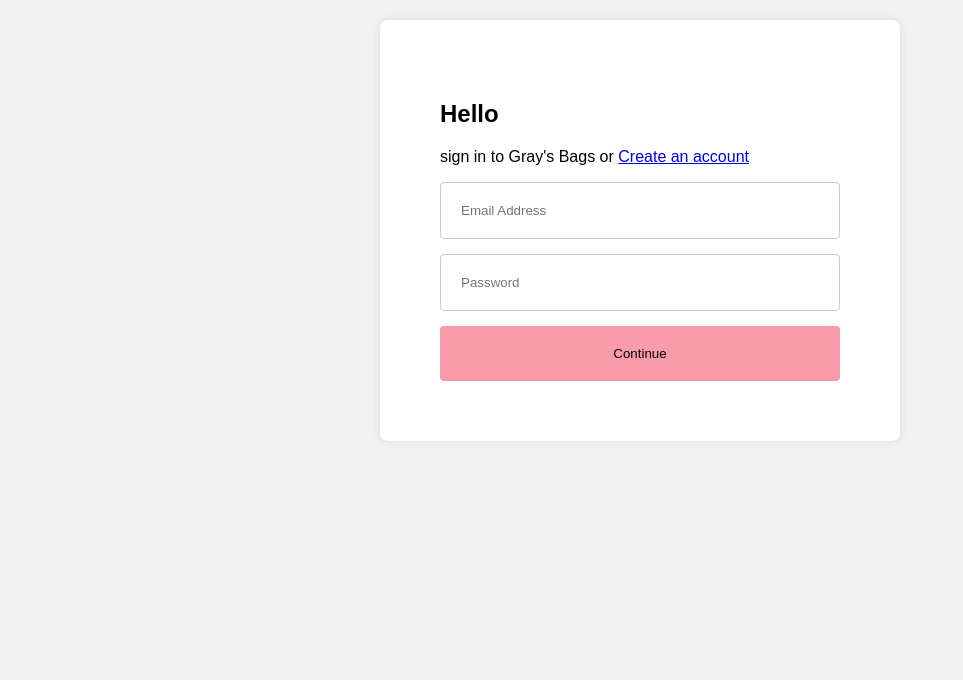
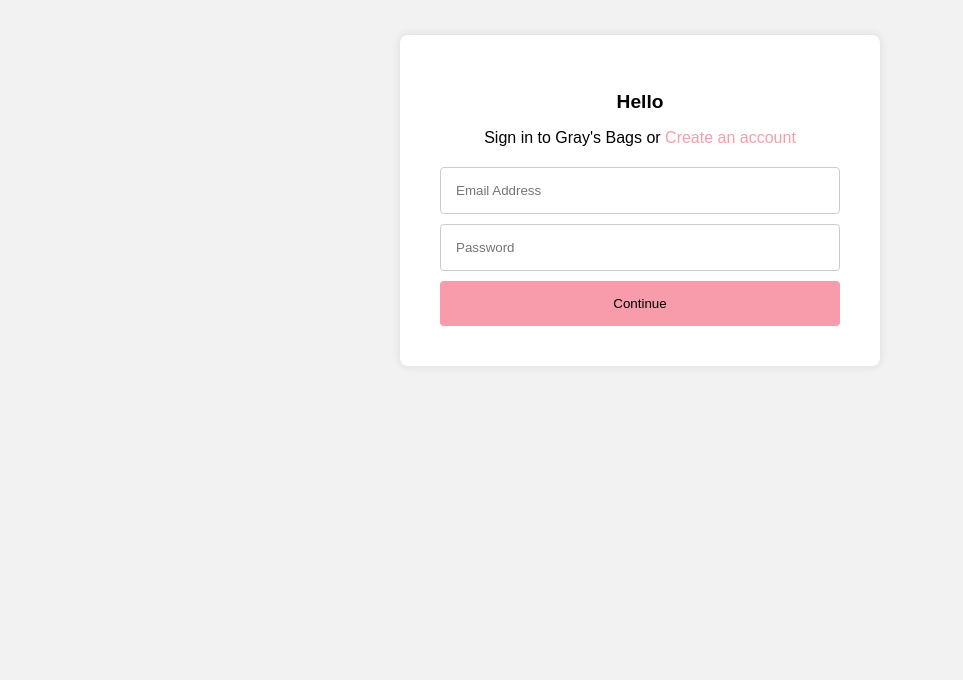
Before and after one commit to Greatnexx/Grays-Bagz, a plain HTML site: page signup.html in a window 1280 px wide. Shown: the part 120-800 px from the top of the page, without its empty margins (0-963 px from the left). Drawn offline with Linux system fonts and the light colour scheme.

Commit message:
Update signup.html

```diff
--- a/signup.html
+++ b/signup.html
@@ -1,4 +1,3 @@
-
 <!DOCTYPE html>
 <html lang="en">
 <head>
@@ -15,7 +14,7 @@
     .container {
       max-width: 400px;
       margin: 50px auto;
-            padding: 60px;
+      padding: 40px; /* Adjust padding for smaller screens */
       background-color: #fff;
       border-radius: 8px;
       box-shadow: 0 0 10px rgba(0, 0, 0, 0.1);
@@ -23,12 +22,25 @@
     h1 {
       text-align: center;
       margin-bottom: 20px;
-            font-size: 40px;
+      font-size: clamp(2rem, 4vw, 3rem); /* Responsive font size */
+    }
+    h2 {
+      text-align: center;
+      margin-bottom: 15px; /* Adjust margin for smaller screens */
+      font-size: 1.2rem; /* Adjust heading size for smaller screens */
+    }
+    p {
+      text-align: center;
+      margin-bottom: 20px;
+    }
+    a {
+      text-decoration: none;
+      color: #f89cab; /* Changed link color to match accent */
     }
     input[type="email"], input[type="password"] {
       width: 100%;
-            padding: 20px;
-            margin-bottom: 15px;
+      padding: 15px; /* Reduce padding for smaller screens */
+      margin-bottom: 10px;
       border: 1px solid #ccc;
       border-radius: 4px;
       box-sizing: border-box;
@@ -37,13 +49,24 @@
       width: 100%;
       background-color: #f89cab;
       color: black;
-            padding: 20px;
+      padding: 15px;
       border: none;
       border-radius: 4px;
       cursor: pointer;
     }
     input[type="submit"]:hover {
-            background-color: #f89cab;
+      background-color: #e488aa; /* Change hover color for better contrast */
+    }
+    @media screen and (max-width: 768px) {
+      .container {
+        padding: 30px;
+      }
+      h1 {
+        font-size: 2.5rem;
+      }
+      h2 {
+        font-size: 1rem;
+      }
     }
     @media screen and (max-width: 500px) {
       .container {
@@ -56,9 +79,8 @@
   <a href="./index.html">Home</a>
   <h1>Gray's <span style="color: #f89cab;">Bagz</span></h1>
   <div class="container">
-
     <h2>Hello </h2>
-        <p>sign in to Gray's Bags or <a href="./signin.html">Create an account</a></p>
+    <p>Sign in to Gray's Bags or <a href="./signin.html">Create an account</a></p>
     <form action="#" method="post">
       <input type="email" name="email" placeholder="Email Address" required>
       <input type="password" name="password" placeholder="Password" required>
```
Lines whose indentation alone changed are shown as unchanged.
